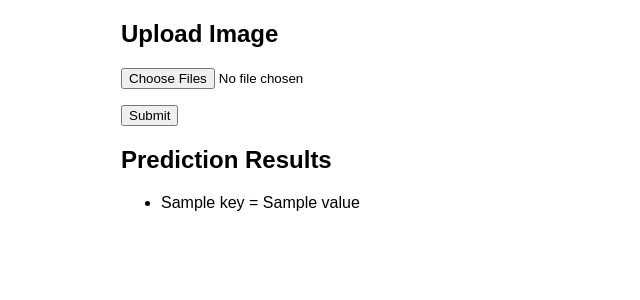
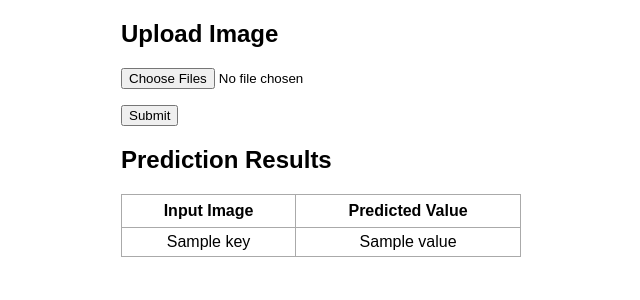
Before and after one commit to rrishabhx/aws-iaas-cloud-classifier, a Flask app: template web-tier/templates/index.html in a window 1280 px wide. Shown: the top 300 px of the page, without its empty margins (319-959 px from the left). Run offline with Flask 2, Linux system fonts and the light colour scheme; the template is opened without the code that fills it: most values are stand-ins (such as "Sample title", 1, 10 or a date in 2020).

Commit message:
Return prediction response as a table in html

```diff
--- a/web-tier/settings.py
+++ b/web-tier/settings.py
@@ -24,7 +24,7 @@ SECURITY_GROUP_NAME = ["AllowSSH"]
 INSTANCE_TYPE = "t2.micro"
 APP_SERVER_NAME = "App-Server"
 MIN_POSSIBLE_INSTANCES = 1
-MAX_POSSIBLE_INSTANCES = 17
+MAX_POSSIBLE_INSTANCES = 19
 MAX_REQUESTS_PER_INSTANCE = 5
 
 # S3
--- a/web-tier/templates/index.html
+++ b/web-tier/templates/index.html
@@ -13,11 +13,18 @@
     </form>
     {% if preds|length >= 1 %}
     <h2>Prediction Results</h2>
-    <ul>
+    <table>
+        <tr>
+            <th>Input Image</th>
+            <th>Predicted Value</th>
+        </tr>
         {% for key, value in preds.items() %}
-        <li>{{ key }} = {{ value }}</li>
+        <tr>
+            <td>{{ key }}</td>
+            <td>{{ value }}</td>
+        </tr>
         {% endfor %}
-    </ul>
+    </table>
     {% endif %}
 </div>
 {% endblock %}
```
